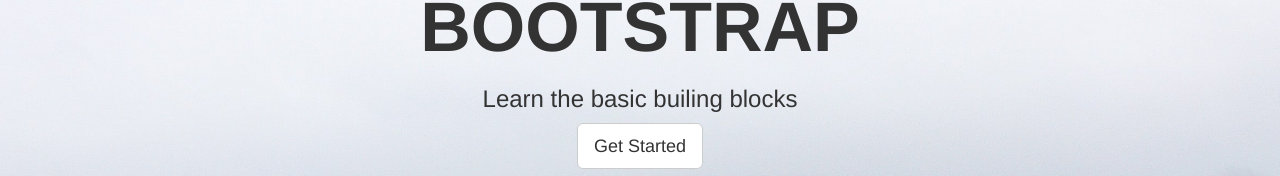
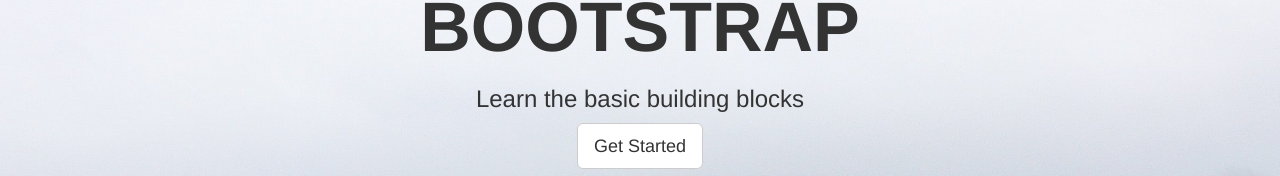
Before and after one commit to soyabeans1000/Bootrap-Project1, a plain HTML site: page index.html in a window 1280 px wide. Shown: the part 331-507 px from the top of the page. Drawn offline with nearby package versions, Linux system fonts and the light colour scheme.

Commit message:
Update index.html
Fixed Typo

```diff
--- a/index.html
+++ b/index.html
@@ -42,7 +42,7 @@
 
   <div id="home"><div class="landing-text"><h1>BOOTSTRAP
   </h1>
-  <h3>Learn the basic builing blocks</h3>
+  <h3>Learn the basic building blocks</h3>
   <a href="#" class="btn btn-default btn-lg">Get Started</a>
 </div></div>
 
```
